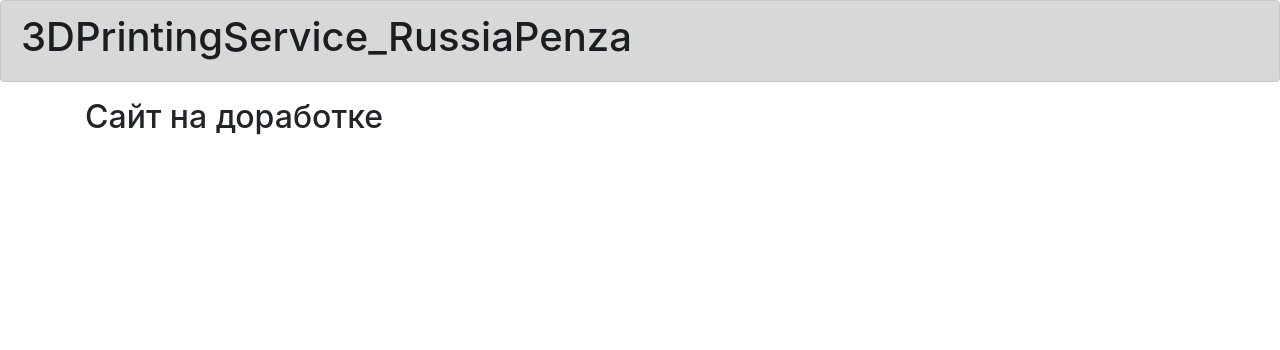
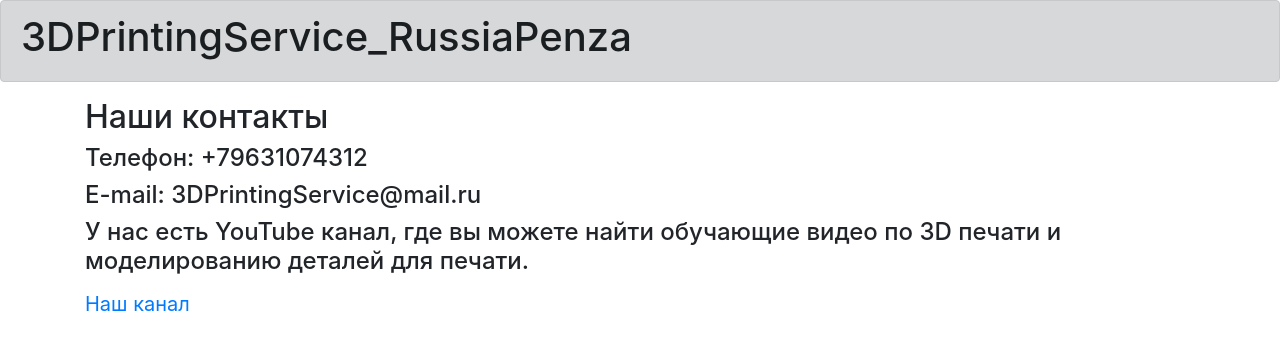
Before and after one commit to feodorrussia/3DPrintingServi-e_RussiaPenza, a Flask app: page /contact in a window 1280 px wide. Shown: the top 350 px of the page. Run offline with Flask 2, Linux system fonts and the light colour scheme; parts of the project's set-up code (start-up, migrations or seed data) failed here and were passed over; some libraries are stand-ins or nearby versions.

Commit message:
сделал страницу контактов

```diff
--- a/templates/contact.html
+++ b/templates/contact.html
@@ -1,7 +1,13 @@
 {% extends "base.html" %}
 
 {% block content %}
-    <header>
-        <h2>{{staff}}</h2>
-    </header>
+<header>
+    <h2>Наши контакты</h2>
+    <h4>Телефон: +79631074312</h4>
+    <h4>E-mail: 3DPrintingService@mail.ru</h4>
+    <nav><h4>У нас есть YouTube канал, где вы можете найти обучающие видео по 3D печати и
+        моделированию деталей для печати.</h4><a class="navbar-brand"
+                                                 href="https://www.youtube.com/channel/UC9fN271rQZFoTTxenD3sn1w?view_as=subscriber">Наш
+        канал</a></nav>
+</header>
 {% endblock %}
--- a/total.py
+++ b/total.py
@@ -122,7 +122,7 @@ def register():
 
 @app.route('/contact')
 def contact():
-    return render_template('contact.html', staff='Сайт на доработке')
+    return render_template('contact.html')
 
 
 if __name__ == '__main__':
```
